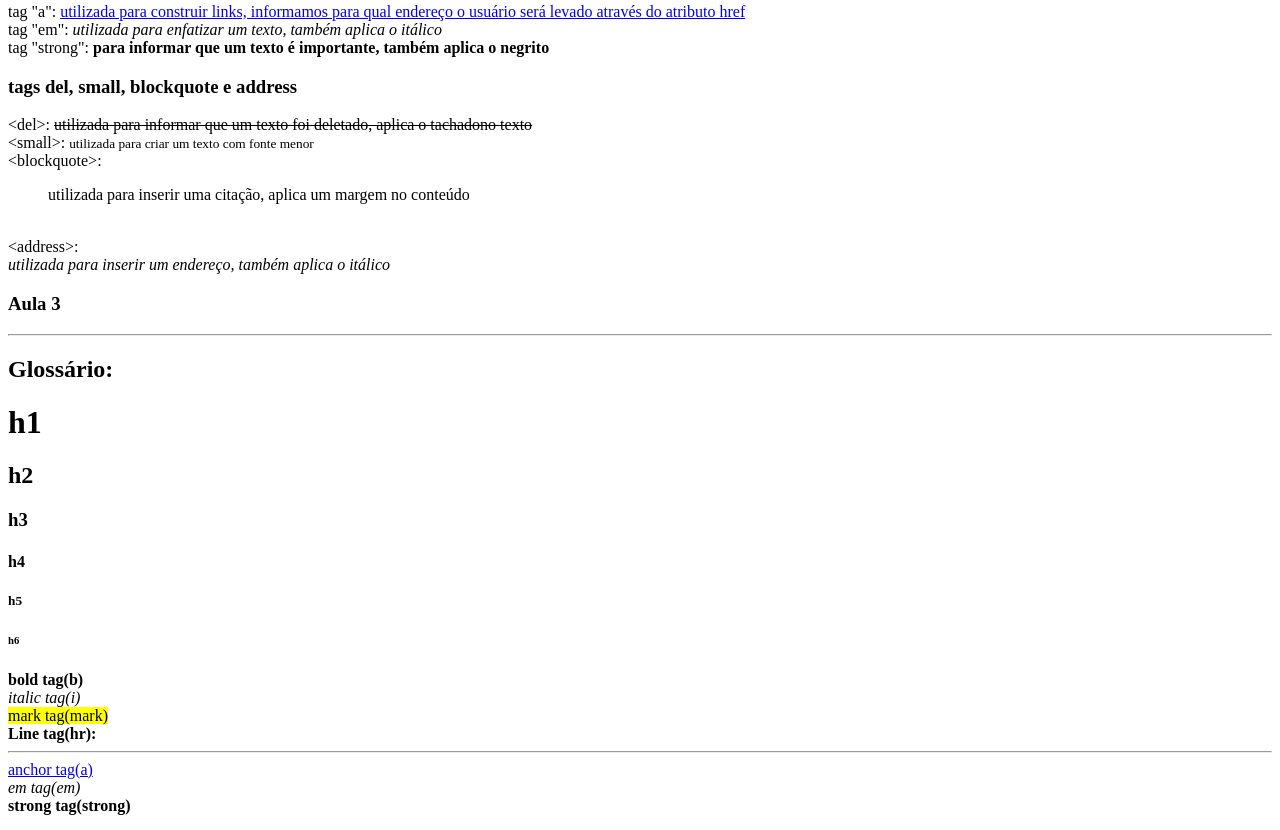
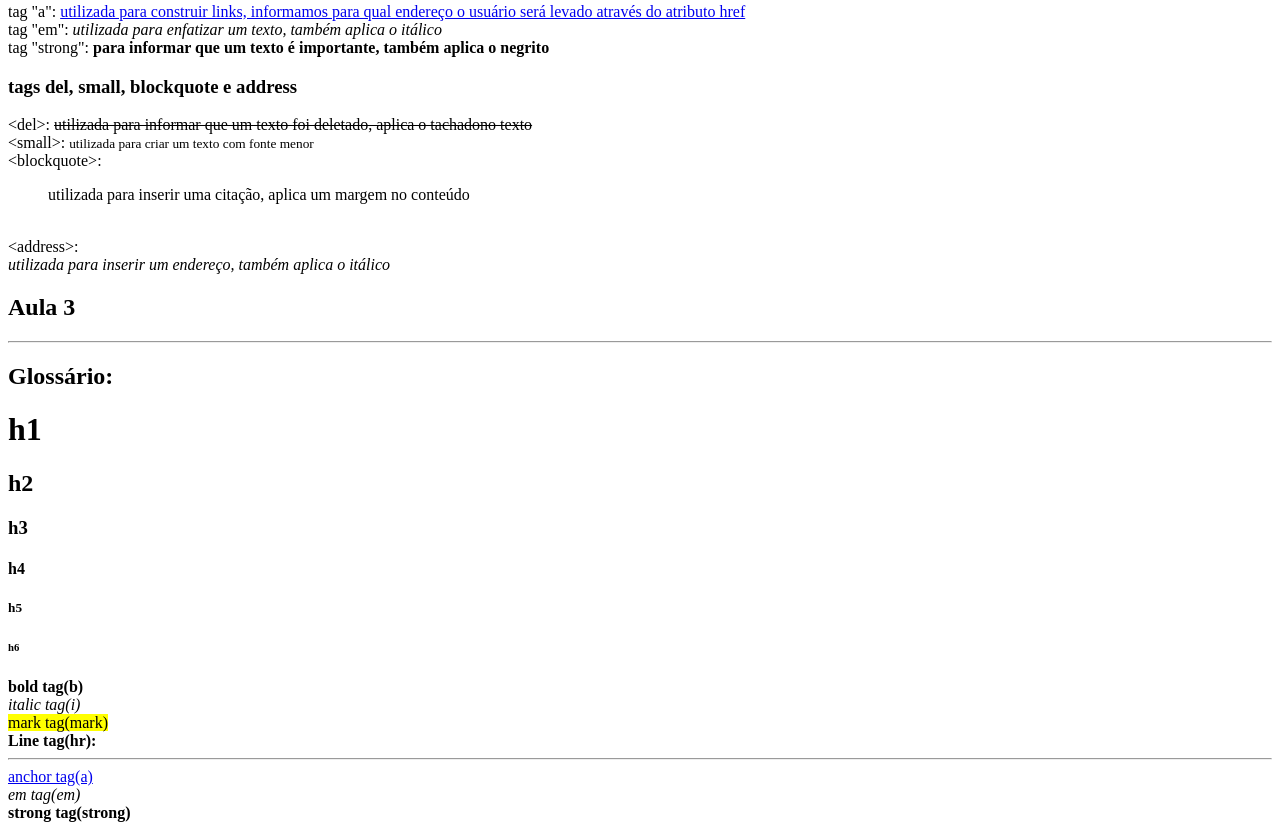
Before and after one commit to ViniciusNevesSalamene/ViniciusNevesSalamene.github.io, a plain HTML site: page EBAC/Front-End/basehtml.html in a window 1280 px wide. Shown: the part 768-1598 px from the top of the page. Drawn offline with Linux system fonts and the light colour scheme.

Commit message:
Fix: -line 40 changed h3 to h2

```diff
--- a/EBAC/Front-End/basehtml.html
+++ b/EBAC/Front-End/basehtml.html
@@ -37,7 +37,7 @@
     &lt;small&gt;: <small> utilizada para criar um texto com fonte menor</small><br>
     &lt;blockquote&gt;: <blockquote> utilizada para inserir uma citação, aplica um margem no conteúdo</blockquote><br>
     &lt;address&gt;: <address>utilizada para inserir um endereço, também aplica o itálico</address>
-    <h3>Aula 3</h3>
+    <h2>Aula 3</h2>
     <hr>
     <h2>Glossário:</h2>
     <h1>h1</h1>
```
